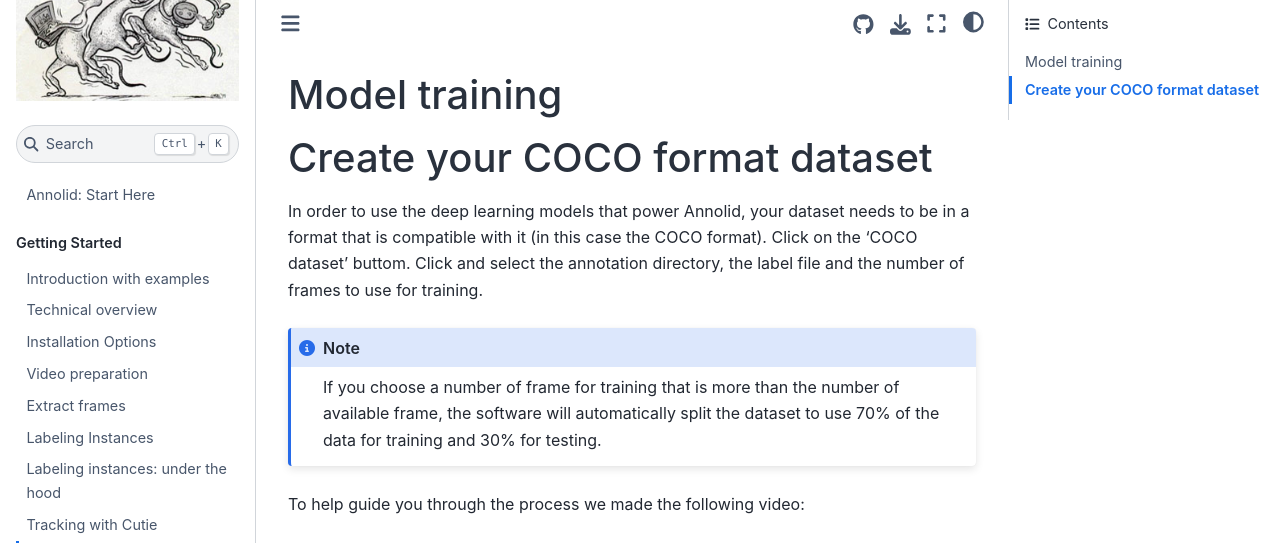
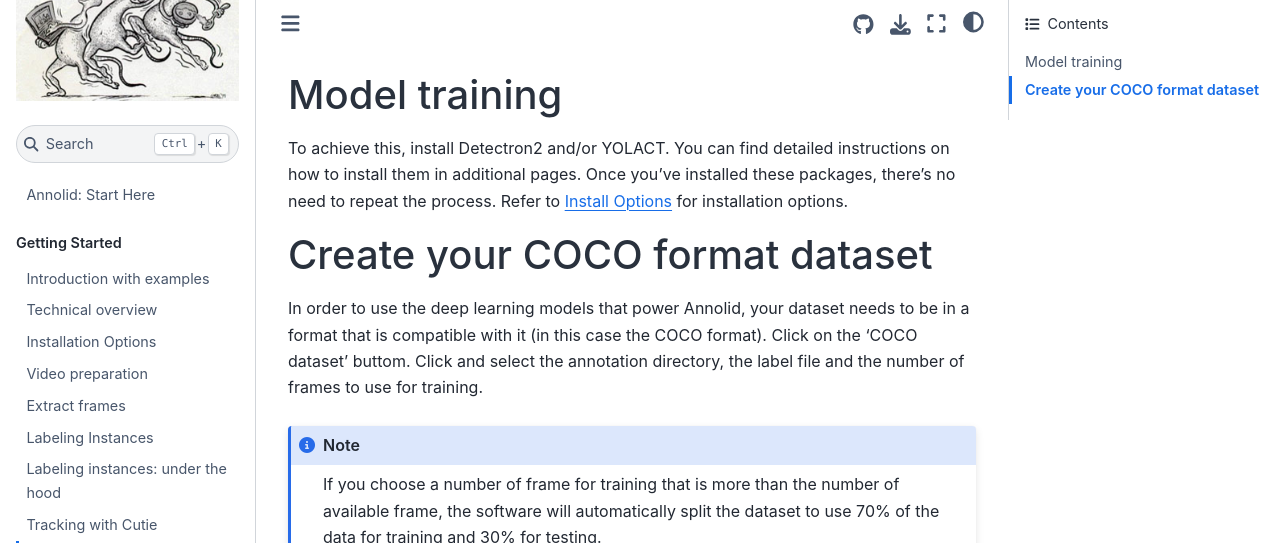
Before and after one commit to healthonrails/annolid, a Jupyter Book: the page built from book/content/model_training.md, in a window 1280 px wide and 1294 px high. Shown: the top 543 px of the window. Built offline with Jupyter Book 1.0.4 settings and Sphinx 7.4.7 and the Sphinx Book theme 1.1.4, drawn with Linux system fonts in a browser that asks for light colours; pages that are not in the unit, such as notebooks, are missing from menus; grey boxes are pictures that could not be loaded.

Commit message:
Update model training doc

```diff
--- a/book/content/model_training.md
+++ b/book/content/model_training.md
@@ -1,7 +1,7 @@
 
 # Model training
 
-
+To achieve this, install Detectron2 and/or YOLACT. You can find detailed instructions on how to install them in additional pages. Once you've installed these packages, there's no need to repeat the process. Refer to [Install Options](how_to_install.md) for installation options.
 
 # Create your COCO format dataset
 
```
